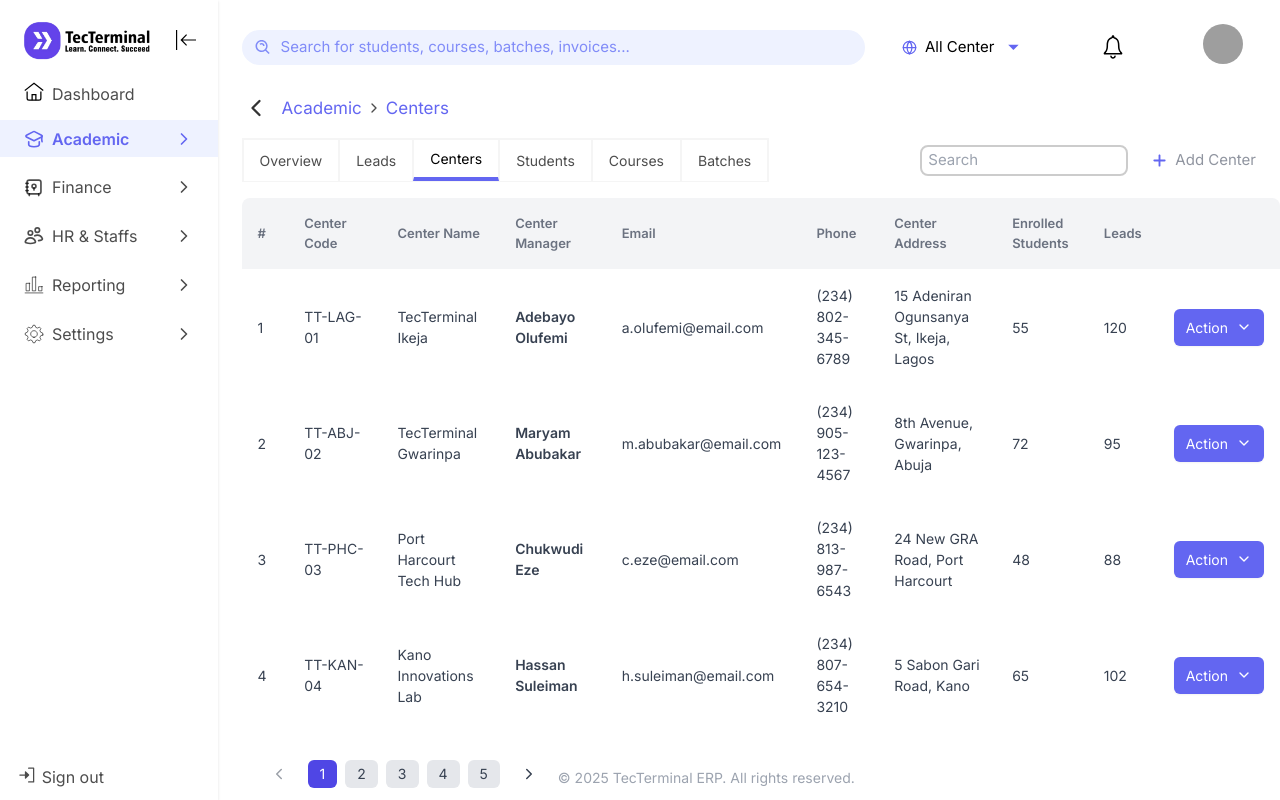
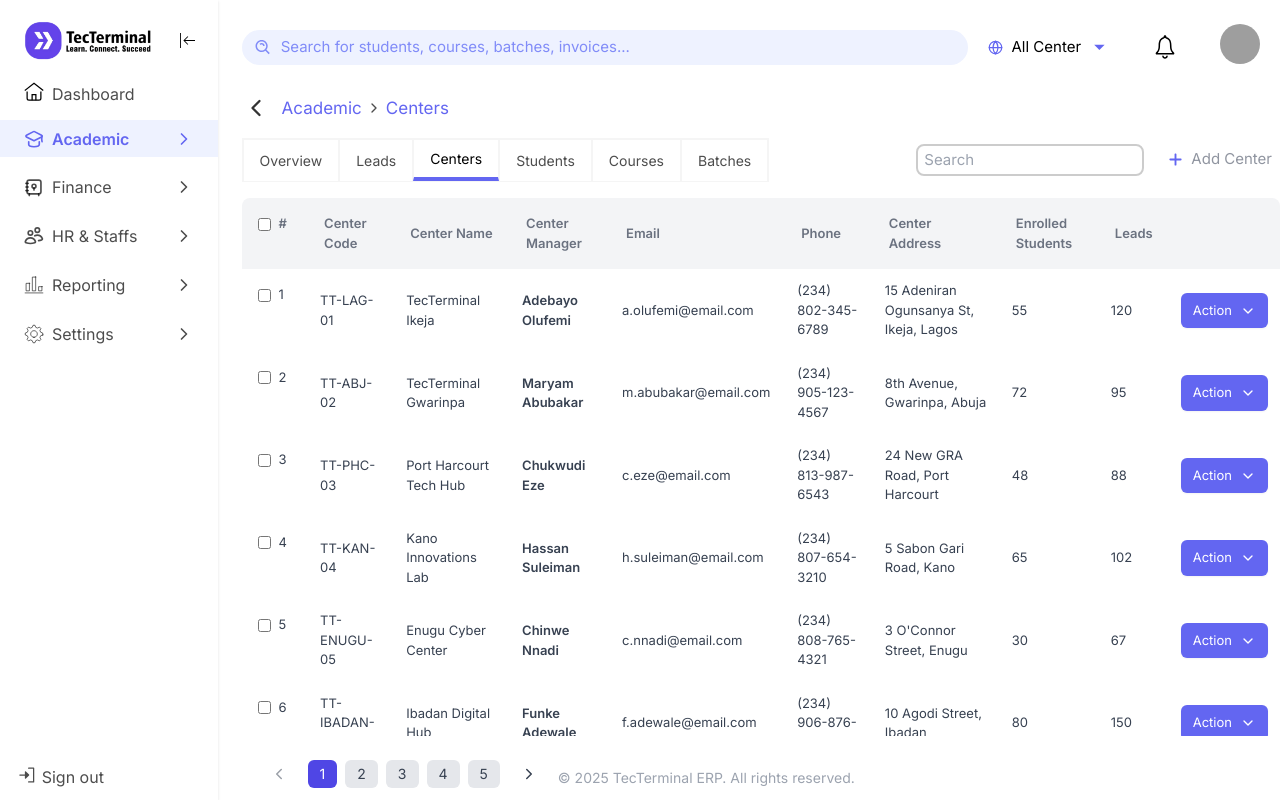
Before and after one commit to Bigdreams-Project/ERP-FE, a Next.js app: page /dashboard/academic/centers in a window 1280 px wide. Built offline with nearby package versions, Linux system fonts and the light colour scheme; grey boxes are pictures that could not be loaded.

Commit message:
completed centers ticket and ammended some slight isseus

```diff
--- a/src/app/dashboard/academic/centers/page.tsx
+++ b/src/app/dashboard/academic/centers/page.tsx
@@ -1,23 +1,61 @@
+'use client'
 import AcademicTabs from "@/components/academic/common/AcademicTabs";
 import BreadCrumb from "@/components/academic/common/BreadCrumb";
 import CenterTable from "@/components/academic/tables/Center.table";
+import { useState, useEffect } from "react";
 import { BiSearchAlt } from "react-icons/bi";
 import { FaPlus } from "react-icons/fa6";
 
 export default function Centers() {
+    const [searchInput, setSearchInput] = useState("");
+    const [searchQuery, setSearchQuery] = useState("");
+    const [error, setError] = useState("")
+    const [isTyping, setIsTyping] = useState(false);
+
+    // Debounce effect (500ms delay)
+    useEffect(() => {
+        if (!isTyping && searchInput.length > 0) {
+            setIsTyping(true);
+        }
+
+        const handler = setTimeout(() => {
+            if (searchInput.length === 0) {
+                setSearchQuery("");
+                setError("");
+            } else if (searchInput.length < 3) {
+                setError("Please enter at least 3 characters");
+            } else {
+                setError("");
+                setSearchQuery(searchInput);
+            }
+        }, 500);
+
+        return () => clearTimeout(handler);
+    }, [searchInput]);
     return (
         <div className="w-full">
             <BreadCrumb paths={[{ name: "Centers" }]} />
-      <div className="w-full  flex items-center justify-between  text-center">
+
+            <div className="w-full  flex items-center">
                 <div className="flex items-center mt-4">
                     <AcademicTabs />
                 </div>
-        <div className="flex items-center gap-1">
-          <div className="w-[200px] flex items-center gap-1 outline-[rgba(0,0,0,0.2)] rounded focus-within:outline-2 focus-within:outline-[rgba(0,0,0,0.7)] transition-all duration-100 placeholder:text-[rgba(0,0,0,0.7)]">
-            <BiSearchAlt color="#000" size={18} />
-            <input type="text" placeholder="Search" />
+                <div className="w-full flex  justify-end gap-7 p-2">
+                    <div>
+                        <div className="w-[220px] h-[20px] flex items-center py-3 gap-1 outline-[rgba(0,0,0,0.2)] rounded focus-within:outline-2 focus-within:outline-indigo-500 transition-all duration-100 placeholder:text-[rgba(0,0,0,0.7)]">
+                            <BiSearchAlt size={17} />
+                            <input type="text" placeholder="Search"  onChange={(e) => {
+                                setSearchInput(e.target.value);
+                                if (!isTyping) setIsTyping(true);
+                            }} />
+
                         </div>
-          <div className="p-6">
+                        {error && (
+                            <span className="text-red-500 text-[10px] mt-1">{error}</span>
+                        )}
+                    </div>
+
+                    <div className="">
                         <button className="flex items-center gap-2">
                             <FaPlus className="text-indigo-500" />
                             <span className="text-[#9095A0FF] ">Add Center</span>
@@ -26,7 +64,7 @@
                 </div>
             </div>
 
-      <CenterTable />
+            <CenterTable searchQuery={searchQuery} />
         </div>
     );
 }
--- a/src/components/AppSidebar.jsx
+++ b/src/components/AppSidebar.jsx
@@ -73,13 +73,13 @@
         {!isMobile &&
           (sidebarExpanded ? (
             <TfiShiftLeft
-              size={20}
+              size={15}
               className="text-black transition-all duration-500 cursor-pointer"
               onClick={() => setSidebarExpanded(false)}
             />
           ) : (
             <TfiShiftRight
-              size={20}
+              size={15}
               className=" text-black transition-all duration-500 cursor-pointer"
               onClick={() => setSidebarExpanded(true)}
             />
--- a/src/components/Navbar.tsx
+++ b/src/components/Navbar.tsx
@@ -12,7 +12,7 @@
     return (
         <div className="flex items-center mt-[0.6rem] font-inter">
 
-            <div className="w-[60%] flex items-center text-center gap-2  bg-[rgb(238,242,255)] py-[0.4rem] px-[0.8rem] rounded-full focus-within:outline-2 focus-within:outline-indigo-500 transition-all duration-200">
+            <div className="w-[70%] flex items-center text-center gap-2  bg-[rgb(238,242,255)] py-[0.4rem] px-[0.8rem] rounded-full focus-within:outline-2 focus-within:outline-indigo-500 transition-all duration-200">
 
                 <BiSearchAlt  className="text-[rgb(129,140,248)] " size={19}/>
 
@@ -20,7 +20,7 @@
 
             </div>
 
-            <div className="w-[40%] flex items-center  text-center justify-around">
+            <div className="w-[30%] flex items-center  text-center justify-around">
                 <div className="">
                     <Centerdropdown/>
                 </div>
--- a/src/components/academic/tables/Center.table.tsx
+++ b/src/components/academic/tables/Center.table.tsx
@@ -1,21 +1,61 @@
 "use client";
 import { centers } from "@/data/mock/academic.data";
 import { ChevronDown, Eye, Mail, Trash, User } from "lucide-react";
-import { useState } from "react";
+import { useState, useEffect } from "react";
 import Pagination from "../common/Pagination";
 
-export default function CenterTable() {
+type CenterTableProps = {
+  searchQuery: string;
+};
+
+export default function CenterTable({ searchQuery }: CenterTableProps) {
+
   const [data] = useState(centers);
   const [currentPage, setCurrentPage] = useState<number>(1);
   const [openDropdown, setOpenDropdown] = useState<string | null>(null);
   const itemsPerPage = 10;
 
-  const totalPages = Math.ceil(data.length / itemsPerPage);
+  // Filter across all pages before paginating
+  const filteredData = data.filter(center => {
+    const query = searchQuery.toLowerCase();
+    return (
+      center.name.toLowerCase().includes(query) ||
+      center.manager.toLowerCase().includes(query) ||
+      center.email.toLowerCase().includes(query) ||
+      center.phone.toLowerCase().includes(query) ||
+      center.address.toLowerCase().includes(query)
+    );
+  });
 
-  const paginatedData = data.slice(
+  // Reset to first page when search changes
+  useEffect(() => {
+    setCurrentPage(1);
+  }, [searchQuery]);
+
+  // Apply pagination to filtered results
+  const totalPages = Math.ceil(filteredData.length / itemsPerPage);
+  const paginatedData = filteredData.slice(
     (currentPage - 1) * itemsPerPage,
     currentPage * itemsPerPage
   );
+
+  function highlightMatch(text: string, query: string) {
+    if (!query) return text;
+
+    const regex = new RegExp(`(${query})`, "gi");
+    const parts = text.split(regex);
+
+    return parts.map((part, i) =>
+      part.toLowerCase() === query.toLowerCase() ? (
+        <span key={i} className=" text-primary">
+          {part}
+        </span>
+      ) : (
+        part
+      )
+    );
+  }
+
 
   const toggleDropdown = (id: string) => {
     setOpenDropdown(openDropdown === id ? null : id);
@@ -37,13 +77,52 @@
     setOpenDropdown(null);
   };
 
+  // handling sellected rows
+  const [selectedCenters, setSelectedCenters] = useState<string[]>([]);
+  const handleCheckboxChange = (id: string) => {
+    setSelectedCenters(prev =>
+      prev.includes(id) ? prev.filter(cid => cid !== id) : [...prev, id]
+    );
+  };
+
+  const handleSelectAll = () => {
+    const currentPageIds = paginatedData.map(center => center.id);
+    const allSelected = currentPageIds.every(id => selectedCenters.includes(id));
+
+    if (allSelected) {
+      // Deselect all visible
+      setSelectedCenters(prev =>
+        prev.filter(id => !currentPageIds.includes(id))
+      );
+    } else {
+      // Add all visible
+      setSelectedCenters(prev => [
+        ...prev,
+        ...currentPageIds.filter(id => !prev.includes(id))
+      ]);
+    }
+  };
+
   return (
     <div className="min-h-screen font-inter text-gray-200">
-      <div className=" bg-white rounded-lg shadow-xl overflow-hidden">
+      <div className="w-full bg-white rounded-lg shadow-xl overflow-hidden">
         <table className="min-w-full border-collapse text-[14px] text-gray-700">
           <thead>
             <tr className="font-inter font-medium text-[13px] text-left text-gray-500 bg-gray-100">
-              <th className="p-4">#</th>
+              <th className="p-4 flex items-center">
+                <input
+                  type="checkbox"
+                  checked={
+                    paginatedData.length > 0 &&
+                    paginatedData.every(center =>
+                      selectedCenters.includes(center.id)
+                    )
+                  }
+                  onChange={handleSelectAll}
+                  className="mr-2 accent-primary"
+                />
+                #
+              </th>
               <th className="p-4">Center Code</th>
               <th className="p-4">Center Name</th>
               <th className="p-4">Center Manager</th>
@@ -55,21 +134,31 @@
               <th className="p-4"></th>
             </tr>
           </thead>
-          <tbody>
+          <tbody className="text-[13px]">
             {paginatedData.map((center, index) => (
               <tr key={center.id} className="border-t border-gray-200">
-                <td className="p-4">
+                <td className="p-4 flex items-center">
+                  <input
+                    type="checkbox"
+                    checked={selectedCenters.includes(center.id)}
+                    onChange={() => handleCheckboxChange(center.id)}
+                    className="mr-2 accent-primary"
+                  />
                   {(currentPage - 1) * itemsPerPage + index + 1}
                 </td>
-                <td className="p-4">{center.code}</td>
-                <td className="p-4">{center.name}</td>
-                <td className="p-4 font-bold">{center.manager}</td>
-                <td className="p-4">{center.email}</td>
-                <td className="p-4">{center.phone}</td>
-                <td className="p-4">{center.address}</td>
-                <td className="p-4">{center.students}</td>
-                <td className="p-4">{center.leads}</td>
-                <td className="p-4 relative text-right">
+                <td className="p-3">{center.code}</td>
+                <td className="p-3">{highlightMatch(center.name, searchQuery)}</td>
+                <td className="p-3 font-bold">
+                  {highlightMatch(center.manager, searchQuery)}
+                </td>
+                <td className="p-3">{highlightMatch(center.email, searchQuery)}</td>
+                <td className="p-3">{highlightMatch(center.phone, searchQuery)}</td>
+                <td className="p-3">
+                  {highlightMatch(center.address, searchQuery)}
+                </td>
+                <td className="p-3">{center.students}</td>
+                <td className="p-3">{center.leads}</td>
+                <td className="p-3 relative text-right">
                   <button
                     onClick={() => toggleDropdown(center.id)}
                     className="flex items-center justify-between px-3 py-2 text-white bg-primary rounded-md shadow-sm focus:outline-none focus:ring-offset-2"
--- a/src/components/academic/tables/Leads.table.tsx
+++ b/src/components/academic/tables/Leads.table.tsx
@@ -56,7 +56,7 @@
               <th className="p-4"></th>
             </tr>
           </thead>
-          <tbody>
+          <tbody className="text-[13px]">
             {paginatedData.map((lead, index) => (
               <tr key={lead.id} className="border-t border-gray-200">
                 <td className="p-4 flex items-center">
--- a/src/components/ui/dropdown-menu.tsx
+++ b/src/components/ui/dropdown-menu.tsx
@@ -42,7 +42,7 @@
         data-slot="dropdown-menu-content"
         sideOffset={sideOffset}
         className={cn(
-          "z-50 rounded-md border bg-white p-1 text-popover-foreground shadow-lg",
+          "z-50 rounded-md border bg-[rgb(255,255,255)] p-1 text-popover-foreground shadow-lg",
           "min-w-[8rem] transition-all duration-200 ease-in-out will-change-[opacity,transform]",
 
           // 👇 Animate open
```
Also changed, not shown: src/components/SidebarMenu.tsx (+10 -6 lines), 1 other file (tests, documents, lock files or other folders). Lines whose indentation alone changed are shown as unchanged.
